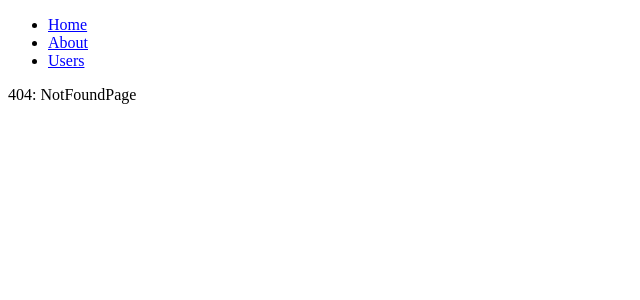
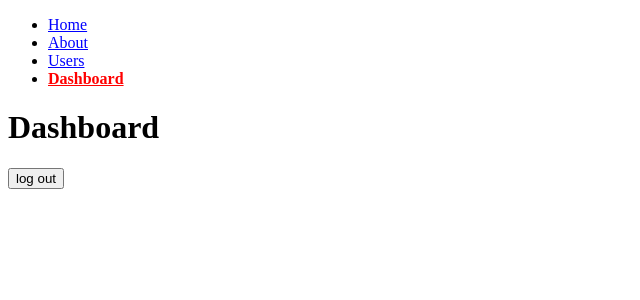
Before and after one commit to julioguerrero131/react-router-v6-tutorial-fazt, a React (Create React App) app: page /dashboard in a window 1280 px wide. Before the commit this address had no page. Shown: the top 300 px of the page, without its empty margins (0-640 px from the left). Built offline with nearby package versions, Linux system fonts and the light colour scheme.

Commit message:
Uso de useNavigate

```diff
--- a/src/App.js
+++ b/src/App.js
@@ -5,6 +5,7 @@ import UsersPage from './pages/UsersPage';
 import UserPage from './pages/UserPage';
 import NotFoundPage from './pages/NotFoundPage';
 import NavBar from './components/NavBar';
+import Dashboard from './pages/Dashboard';
 // BROWSERROUTER
 // Engloba toda la App
 // Permite crear enlaces dentro de las etiquetas
@@ -28,6 +29,7 @@ function App() {
         <Route path="/users" element={<UsersPage/>} />
         <Route path="/usuarios" element={<Navigate replace to={'/users'}/>} />
         <Route path="/users/:id" element={<UserPage/>} />
+        <Route path="/dashboard" element={<Dashboard/>} />
         <Route path="*" element={<NotFoundPage/>} />
       </Routes>
 
--- a/src/components/NavBar.js
+++ b/src/components/NavBar.js
@@ -20,6 +20,11 @@ function NavBar() {
                         Users
                     </NavLink>
                 </li>
+                <li>
+                    <NavLink className={({ isActive }) => (isActive) ? 'active' : 'blue'} to="/dashboard">
+                        Dashboard
+                    </NavLink>
+                </li>
             </ul>
         </div>
     )
--- /dev/null
+++ b/src/pages/Dashboard.js
@@ -0,0 +1,24 @@
+import { useNavigate } from 'react-router-dom'
+// antes: useSystem
+
+// Panel de control del usuario
+function Dashboard() {
+
+  const navigate = useNavigate();
+  // antes: history
+
+  const handleClick = () => {
+    navigate('/');
+  }
+
+  return (
+    <div>
+        <h1>Dashboard</h1>
+        <button onClick={handleClick}>
+            log out
+        </button>
+    </div>
+  )
+}
+
+export default Dashboard
```
